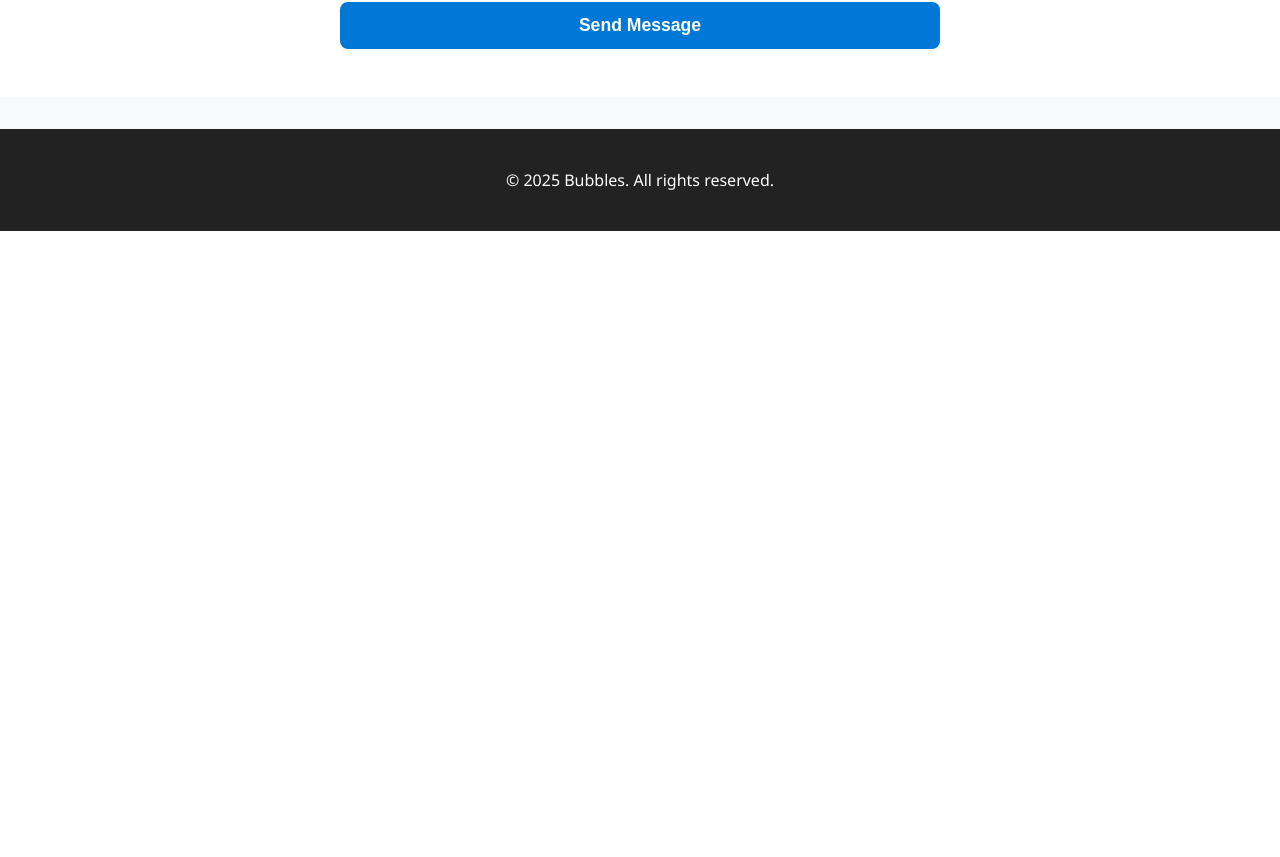
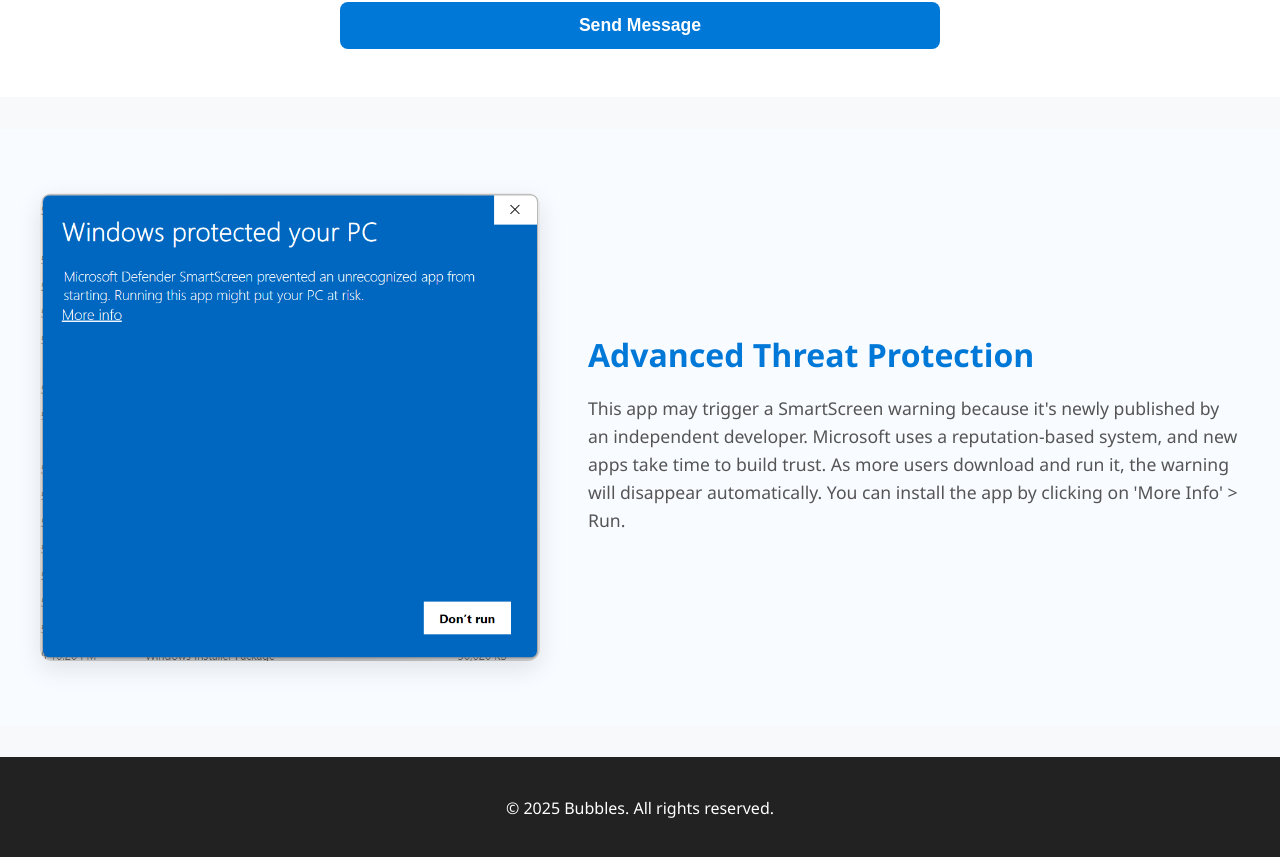
Before and after one commit to arbaaz24/bubbleslaunch, a React (Create React App) app: page / in a window 1280 px wide. Shown: the part 2177-3034 px from the top of the page. Before the commit the page ends 2408 px from the top, so only its background shows below. Built offline with nearby package versions, Linux system fonts and the light colour scheme.

Commit message:
changes icon, updated ui

```diff
--- a/public/index.html
+++ b/public/index.html
@@ -2,7 +2,7 @@
 <html lang="en">
   <head>
     <meta charset="utf-8" />
-    <link rel="icon" href="%PUBLIC_URL%/favicon.ico" />
+    <link rel="icon" href="%PUBLIC_URL%/Bubbles_icon.png" />
     <meta name="viewport" content="width=device-width, initial-scale=1" />
     <meta name="theme-color" content="#000000" />
     <meta
--- a/src/App.css
+++ b/src/App.css
@@ -419,6 +419,58 @@
   animation: bubble-rise linear forwards;
 }
 
+/* Threat Protection Section */
+.threat-protection {
+  padding: 4rem 2rem;
+  background: #f8fbff;
+  margin-top: 2rem;
+}
+
+.threat-protection-content {
+  max-width: 1200px;
+  margin: 0 auto;
+  display: flex;
+  align-items: center;
+  gap: 3rem;
+  flex-wrap: wrap;
+}
+
+.threat-protection-image {
+  max-width: 500px;
+  width: 100%;
+  height: auto;
+  border-radius: 12px;
+  box-shadow: 0 8px 24px rgba(0, 0, 0, 0.1);
+}
+
+.threat-protection-description {
+  flex: 1;
+  min-width: 300px;
+}
+
+.threat-protection-description h3 {
+  font-size: 2rem;
+  color: #0078d7;
+  margin-bottom: 1rem;
+}
+
+.threat-protection-description p {
+  font-size: 1.1rem;
+  line-height: 1.6;
+  color: #555;
+}
+
+@media (max-width: 768px) {
+  .threat-protection-content {
+    flex-direction: column;
+    text-align: center;
+  }
+
+  .threat-protection-image {
+    max-width: 100%;
+  }
+}
+
 @keyframes bubble-rise {
   0% {
     transform: translateY(0) scale(1);
--- a/src/App.js
+++ b/src/App.js
@@ -146,6 +146,19 @@
           <button type="submit" className="submit-btn">Send Message</button>
         </form>
       </section>
+      <section className="threat-protection">
+        <div className="threat-protection-content">
+          <img src="/threat_protection_bubbles.png" alt="Threat Protection Bubbles" className="threat-protection-image" />
+          <div className="threat-protection-description">
+            <h3>Advanced Threat Protection</h3>
+            <p>This app may trigger a SmartScreen warning because it's newly published by an independent developer.
+              Microsoft uses a reputation-based system, and new apps take time to build trust.
+              As more users download and run it, the warning will disappear automatically.
+              You can install the app by clicking on 'More Info' &gt; Run.
+            </p>
+          </div>
+        </div>
+      </section>
       <footer className="footer">
         <p>&copy; 2025 Bubbles. All rights reserved.</p>
       </footer>
```
Also changed, not shown: public/Bubbles_icon.png (added), public/threat_protection_bubbles.png (added).
